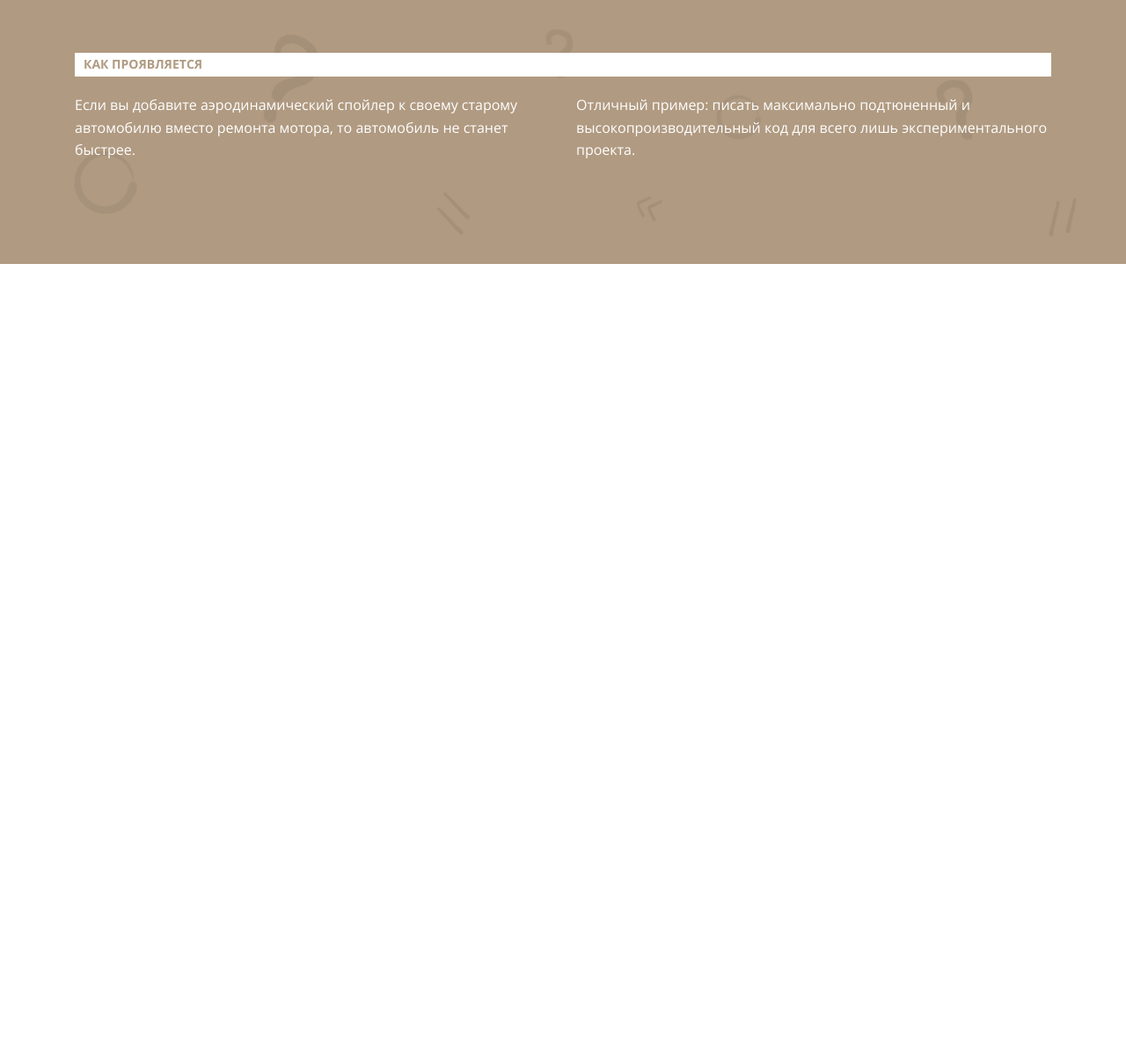
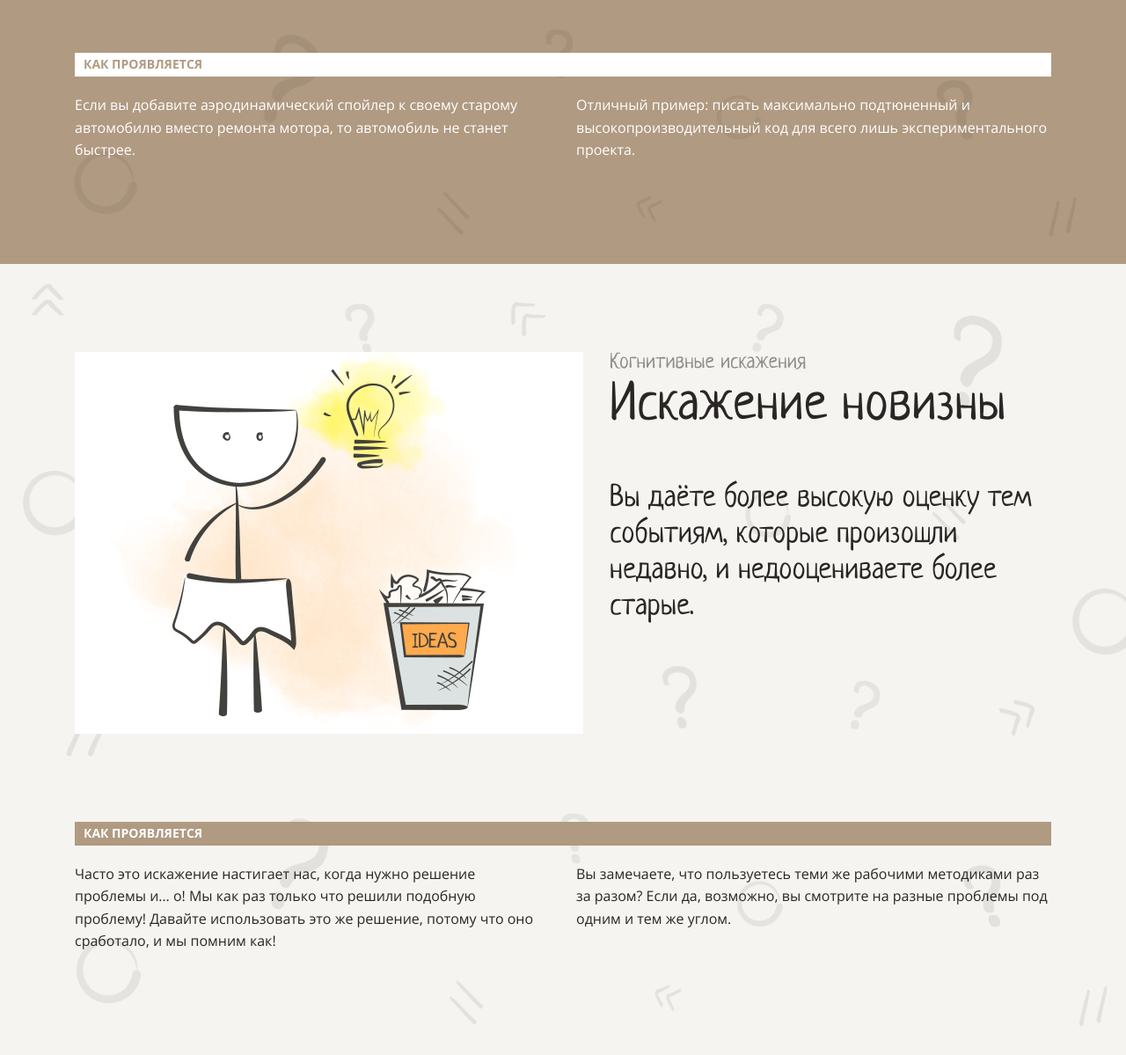
Before and after one commit to stardustvoid/layout-designer-project-lvl1, a website: page src/index.html in a window 1280 px wide. Shown: the part 4271-5470 px from the top of the page at 88% size. Before the commit the page ends 4571 px from the top, so only its background shows below. Drawn offline with Linux system fonts and the light colour scheme.

Commit message:
Add Distortion Of Novelty section

```diff
--- a/src/index.html
+++ b/src/index.html
@@ -197,6 +197,42 @@
           </div>
         </div>
       </section>
+      <section
+        id="distortion-of-novelty"
+        class="landing-section background-question background-light"
+      >
+        <div class="section-content z-1">
+          <div class="d-flex col-gap-30">
+            <img src="img/3.png" alt="Cognitive Biases Distortion Of Novelty" />
+            <div>
+              <span class="subheading color-dark-opaque"
+                >Когнитивные искажения</span
+              >
+              <h2>Искажение новизны</h2>
+              <p class="large-text">
+                Вы даёте более высокую оценку тем событиям, которые произошли
+                недавно, и недооцениваете более старые.
+              </p>
+            </div>
+          </div>
+          <h3 class="small-header color-white background-brown">
+            Как проявляется
+          </h3>
+          <div class="columns-2">
+            <p>
+              Часто это искажение настигает нас, когда нужно решение проблемы и…
+              о! Мы как раз только что решили подобную проблему! Давайте
+              использовать это же решение, потому что оно сработало, и мы помним
+              как!
+            </p>
+            <p class="column-break">
+              Вы замечаете, что пользуетесь теми же рабочими методиками раз за
+              разом? Если да, возможно, вы смотрите на разные проблемы под одним
+              и тем же углом.
+            </p>
+          </div>
+        </div>
+      </section>
     </main>
     <footer></footer>
   </body>
```
